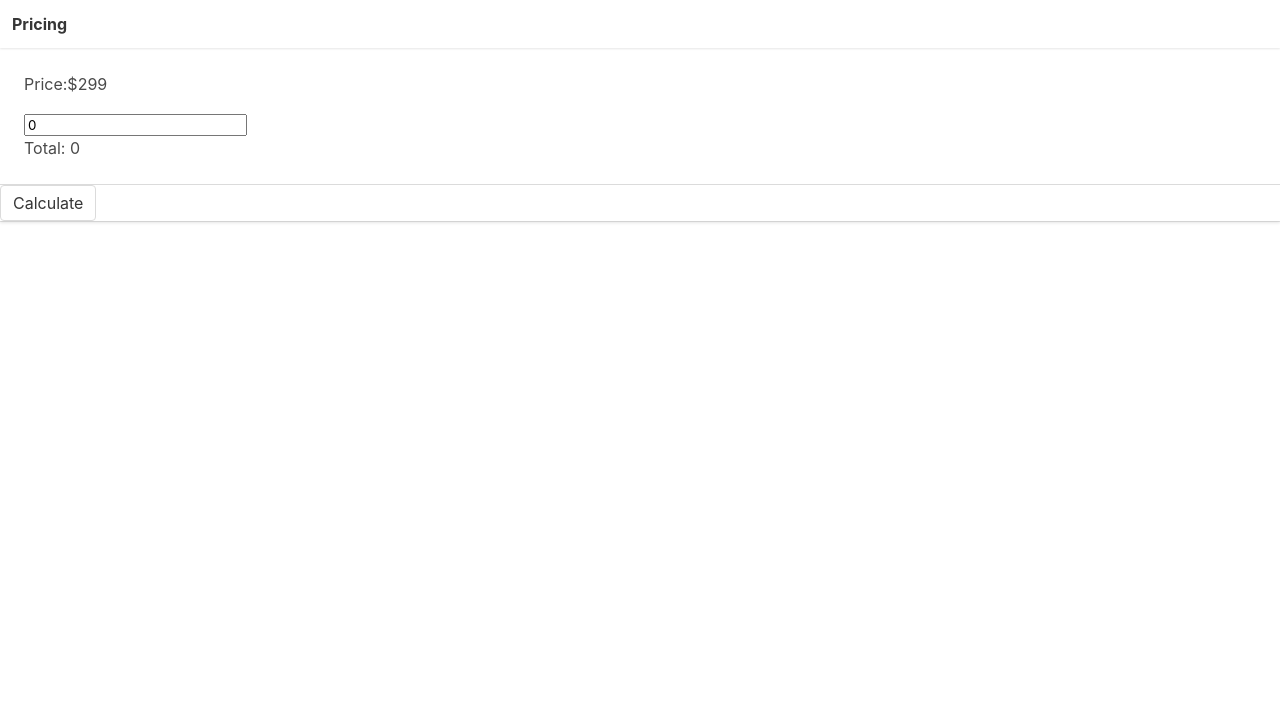
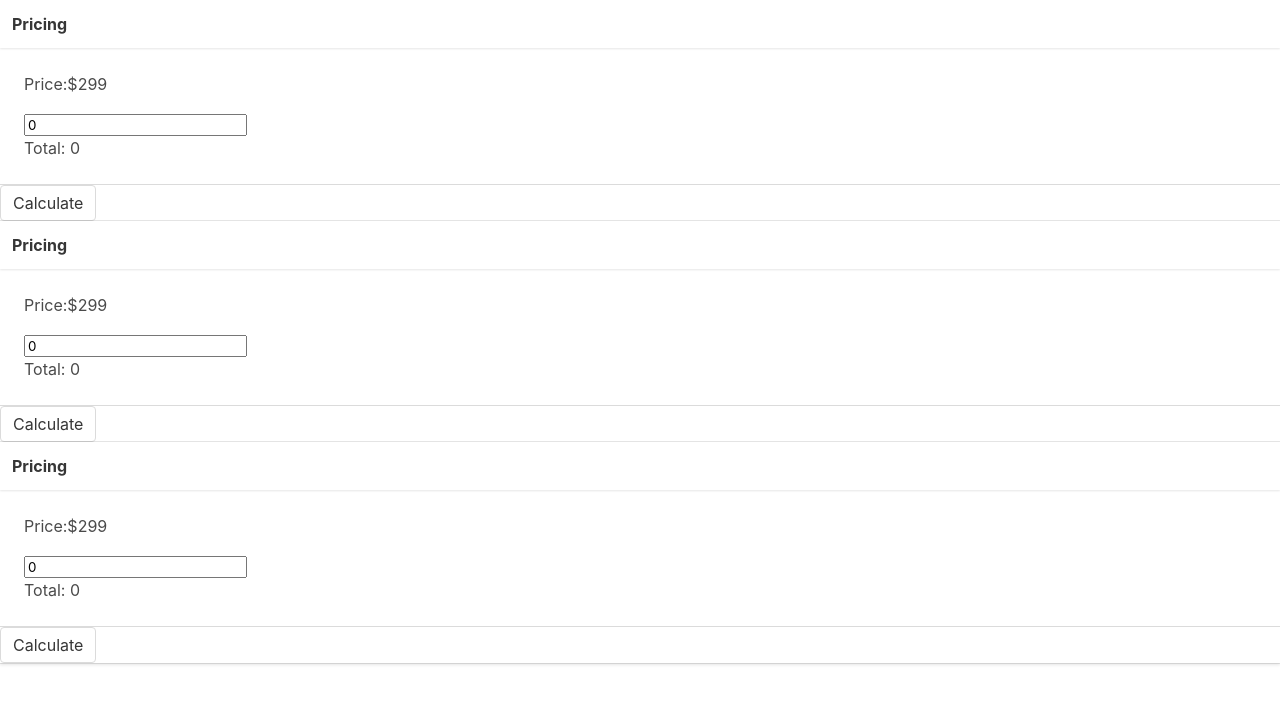
Before and after one commit to aprioriO/pet2, a plain HTML site: page index.html in a window 1280 px wide. Drawn offline with nearby package versions, Linux system fonts and the light colour scheme.

Commit message:
Fix errors. Use classes

```diff
--- a/index.html
+++ b/index.html
@@ -22,12 +22,48 @@
       <div class="card-content">
         <div class="js-content content">
           <p>Price:<span>$299</span></p>
-          <input class="js-quantity" id="quantity" type="number" min="1" step="1" autocomplete="off" value="0">
+          <input class="js-quantity" type="number" min="1" step="1" autocomplete="off" value="0">
           <p class="js-total-para">Total: <span class="js-total">0</span></p>
         </div>
       </div>
       <footer class="card-footer">
-        <button class="button js-button" id="js-btn">Calculate</button>
+        <button class="button js-button">Calculate</button>
+      </footer>
+    </div>
+
+    <div class="card">
+      <header class="card-header">
+        <p class="card-header-title">
+          Pricing
+        </p>
+      </header>
+      <div class="card-content">
+        <div class="js-content content">
+          <p>Price:<span>$299</span></p>
+          <input class="js-quantity" type="number" min="1" step="1" autocomplete="off" value="0">
+          <p class="js-total-para">Total: <span class="js-total">0</span></p>
+        </div>
+      </div>
+      <footer class="card-footer">
+        <button class="button js-button">Calculate</button>
+      </footer>
+    </div>
+
+    <div class="card">
+      <header class="card-header">
+        <p class="card-header-title">
+          Pricing
+        </p>
+      </header>
+      <div class="card-content">
+        <div class="js-content content">
+          <p>Price:<span>$299</span></p>
+          <input class="js-quantity" type="number" min="1" step="1" autocomplete="off" value="0">
+          <p class="js-total-para">Total: <span class="js-total">0</span></p>
+        </div>
+      </div>
+      <footer class="card-footer">
+        <button class="button js-button">Calculate</button>
       </footer>
     </div>
   </body>
--- a/pricing2.js
+++ b/pricing2.js
@@ -24,14 +24,20 @@ document.addEventListener("DOMContentLoaded", function() {
   console.log('Your document is ready!');
 
   const price = 299;
-  var totalElement = document.querySelector('js-total')// find span element with initial total value
-  var inputElement = document.querySelector('js-quantity')
+  var totalElement = document.querySelector('.js-total')// find span element with initial total value
+  var inputElement = document.querySelector('.js-quantity')
 
   inputElement.addEventListener("keyup", showTotal)
   inputElement.addEventListener("change", showTotal)
 
-  var myButton = document.querySelector('js-btn')
+  var myButton = document.querySelector('.js-button')
   myButton.addEventListener("click", showTotal)
+
+  function findInnerelemts() {
+    var currentCard = document.querySelector('.card')
+    console.log("These are my cards:" + currentCard);
+  }
+  findInnerelemts()
 
   function showTotal() {
     totalElement.innerHTML = "$" + inputElement.value * price
```
